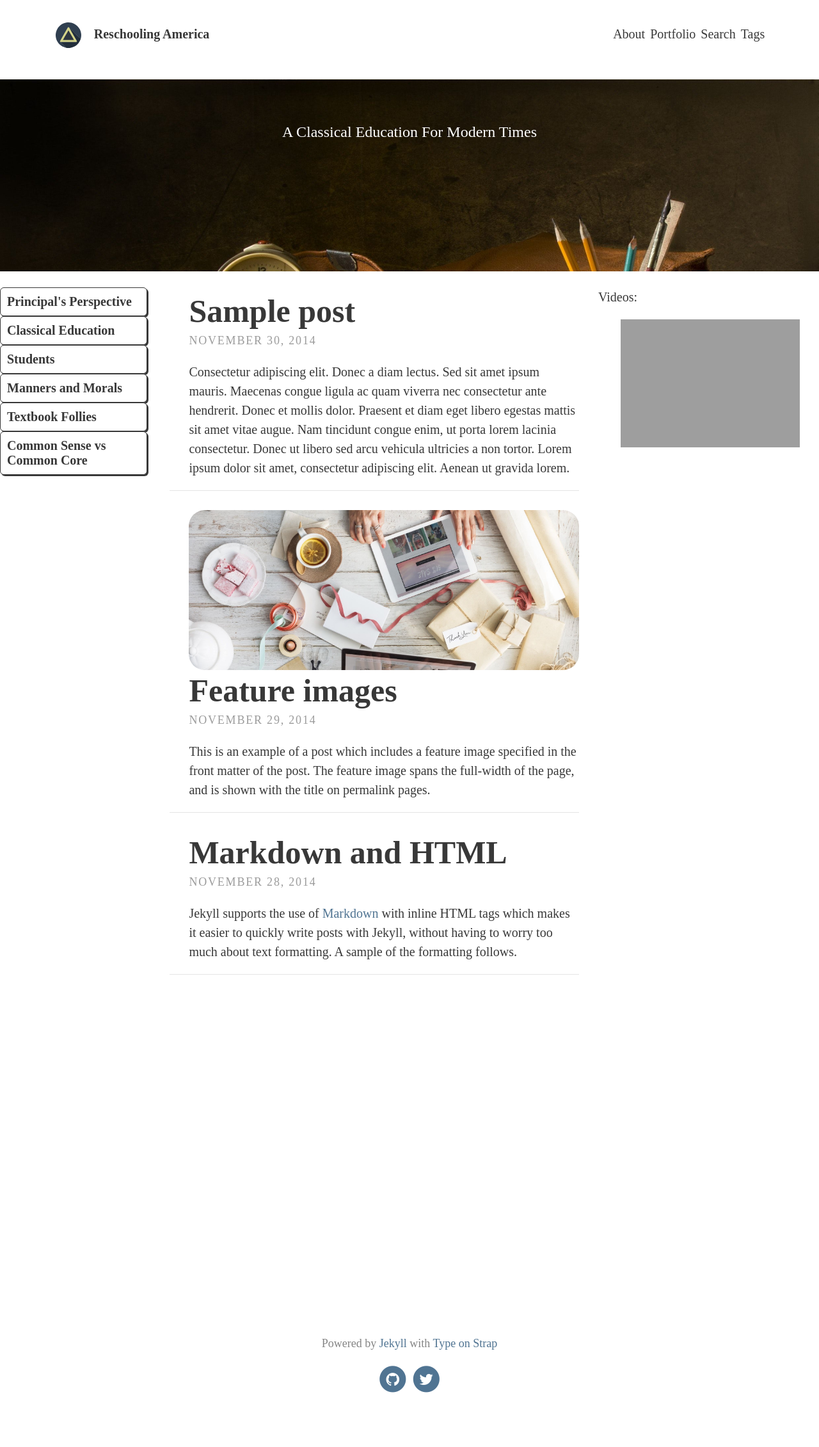
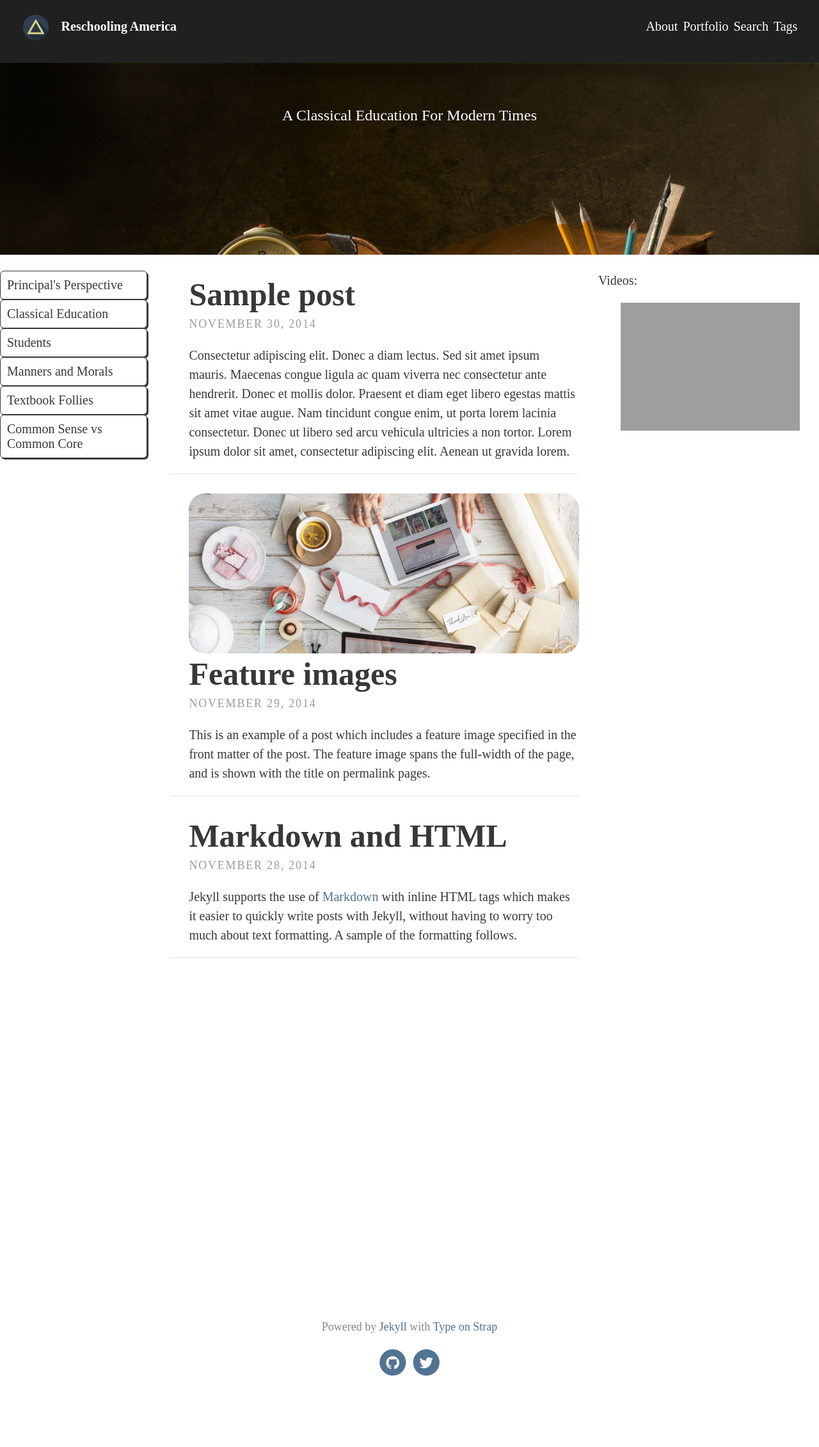
Before and after one commit to aschreck/moore-site, a Jekyll site: the page built from index.html, in a window 1280 px wide. Shown: the whole page at 64% size. Built offline with Jekyll 4.4.1, drawn with Linux system fonts in a browser that asks for light colours; the list of posts is cut into pages by our own code; after the commit the page ends 2235 px from its top, so only the background shows below that; grey boxes are pictures that could not be loaded.

Commit message:
changed nav bar color and padding:

```diff
--- a/_sass/includes/_navbar.scss
+++ b/_sass/includes/_navbar.scss
@@ -1,13 +1,15 @@
 .site-header {
-    padding: $padding-x-small $padding-x-small * 2;
-    padding-top: $padding-x-small;
+    // padding: $padding-x-small $padding-x-small;
+    // padding-top: $padding-x-small;
+    // padding-bottom: -5px;
+    padding: 2%;
     background: $brand-color;
     display: inline-block;
     float: left;
     width: 100%;
-
+    background-color: #202020;
     a {
-        color: $header-link-color;
+        color: white;
     }
 
     .avatar {
--- a/_sass/includes/_post_bar.scss
+++ b/_sass/includes/_post_bar.scss
@@ -14,7 +14,6 @@
     background-color: $feature-image-text-color;
     color: $text-color;
     font-family: 'Times New Roman', Times, serif;
-    font-weight: bold;
     box-shadow: 2px 2px;
 } .post-bar a:hover {
     background-color: gray;
```
